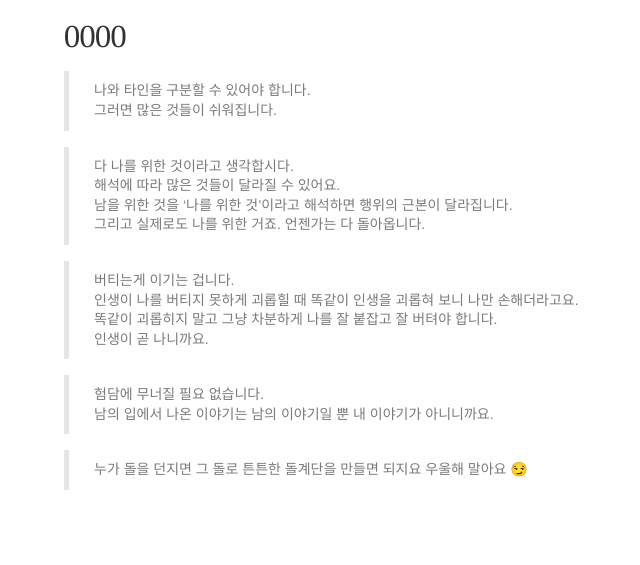
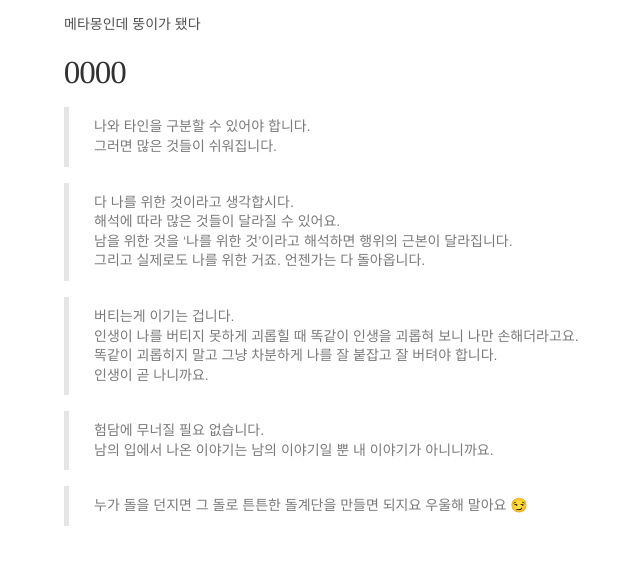
Before and after one commit to finddme/finddme.github.io, a Jekyll site: the page built from about.md, in a window 1280 px wide and 1344 px high. Shown: the part 762-1327 px from the top of the window, without its empty margins (116-756 px from the left). Built offline with Jekyll 4.4.1, drawn with Linux system fonts in a browser that asks for light colours; nearby versions of some CDN libraries; comment, search, counter and statistics services are not loaded.

Commit message:
Update about.md

```diff
--- a/about.md
+++ b/about.md
@@ -23,6 +23,8 @@ title: About
 >
 <img width="24%" src="https://user-images.githubusercontent.com/53667002/114662911-73b47a80-9d34-11eb-957a-1bda872f955e.gif"/>
 
+메타몽인데 뚱이가 됐다
+
 
 ## 0000
 
```
